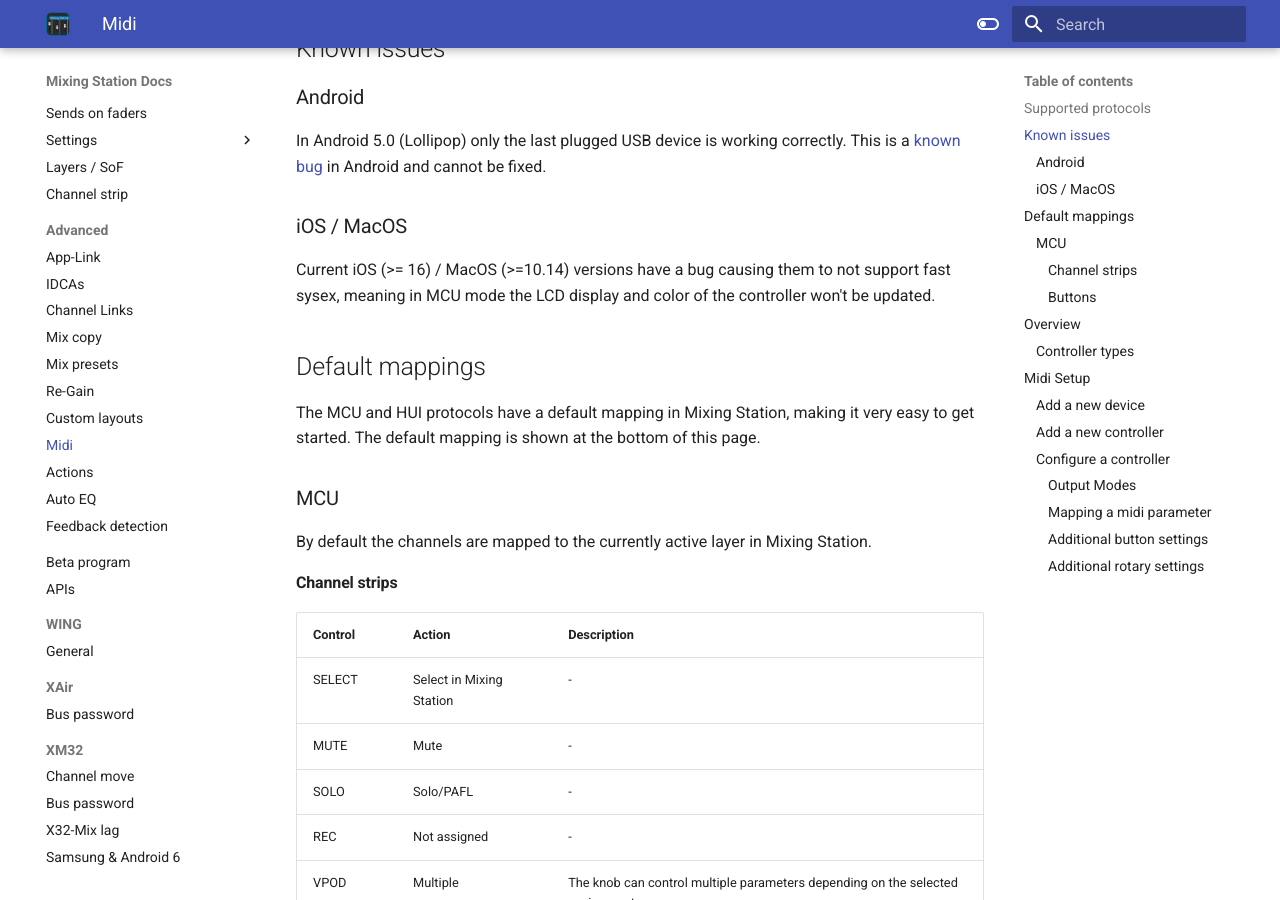
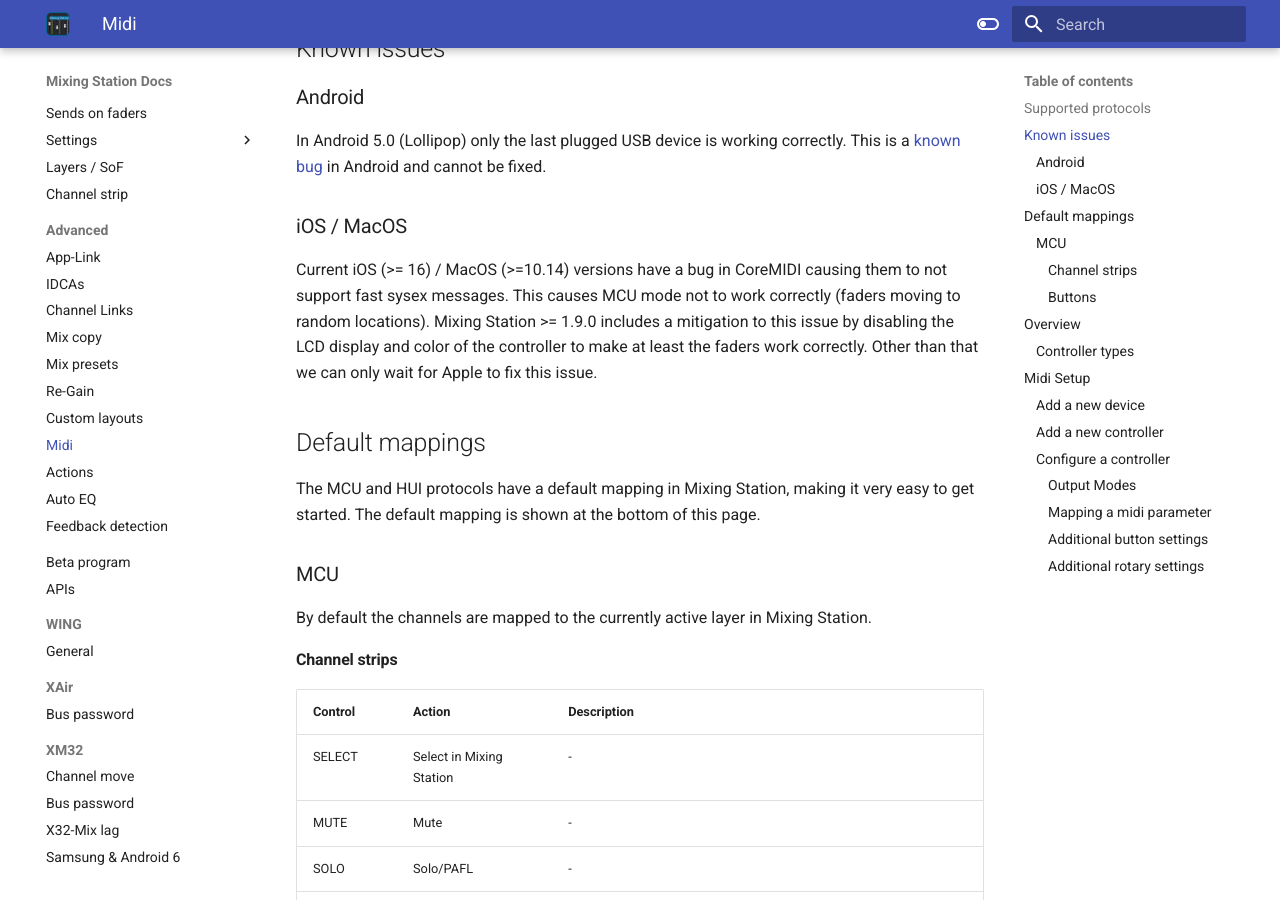
Before and after one commit to davidgiga1993/mixing-station-docs, an MkDocs documentation site: the page built from docs/midi.md, in a window 1280 px wide and 900 px high, scrolled down 545 px. Built offline with MkDocs 1.6.1 and Material for MkDocs 9.7.7, drawn with Linux system fonts in a browser that asks for light colours.

Commit message:
docs: clarify coremidi issue

```diff
--- a/docs/midi.md
+++ b/docs/midi.md
@@ -15,7 +15,9 @@
 In Android 5.0 (Lollipop) only the last plugged USB device is working correctly. This is a [known bug](https://code.google.com/p/android/issues/detail?id=159897) in Android and cannot be fixed.
 
 ### iOS / MacOS
-Current iOS (>= 16) / MacOS (>=10.14) versions have a bug causing them to not support fast sysex, meaning in MCU mode the LCD display and color of the controller won't be updated.
+Current iOS (>= 16) / MacOS (>=10.14) versions have a bug in CoreMIDI causing them to not support fast sysex messages. This causes MCU mode not to work correctly (faders moving to random locations).
+Mixing Station >= 1.9.0 includes a mitigation to this issue by disabling the LCD display and color of the controller to make at least the faders work correctly.
+Other than that we can only wait for Apple to fix this issue.
 
 ## Default mappings
 The MCU and HUI protocols have a default mapping in Mixing Station, making it very easy to get started.
```
